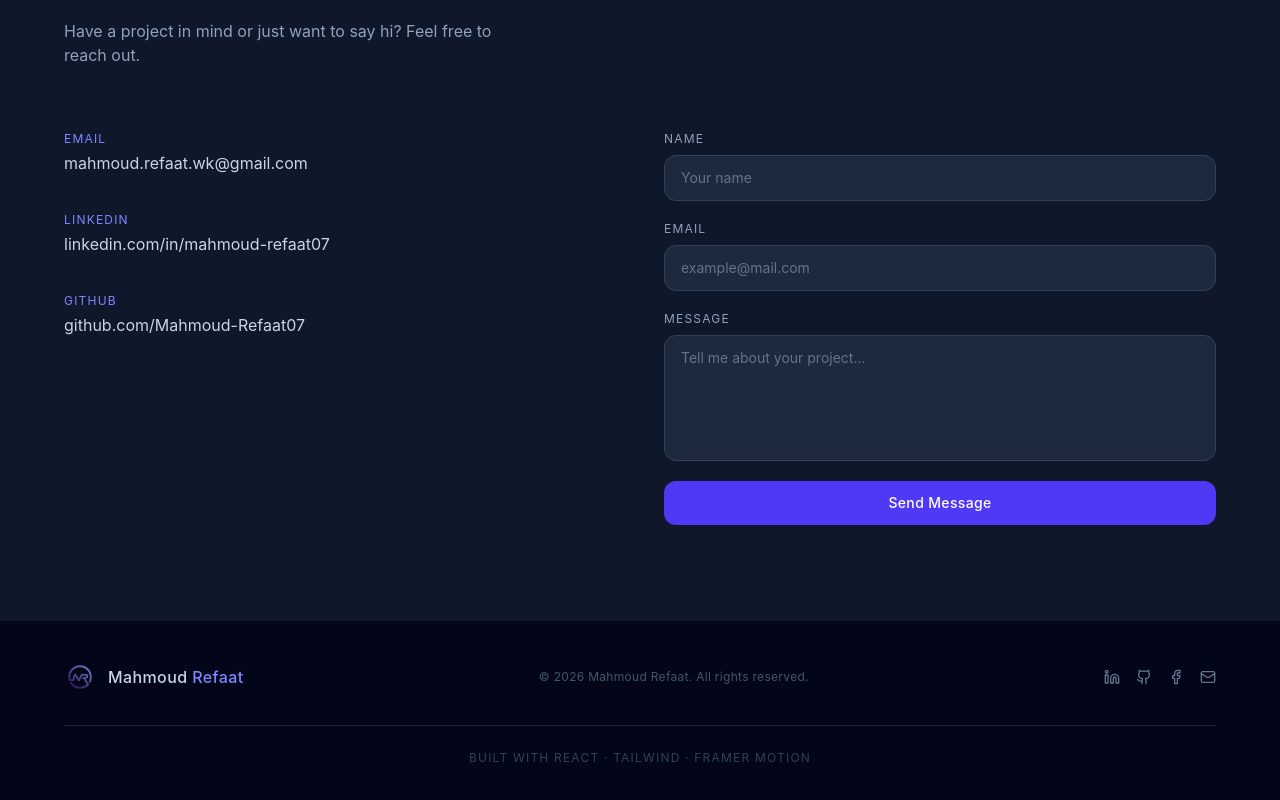
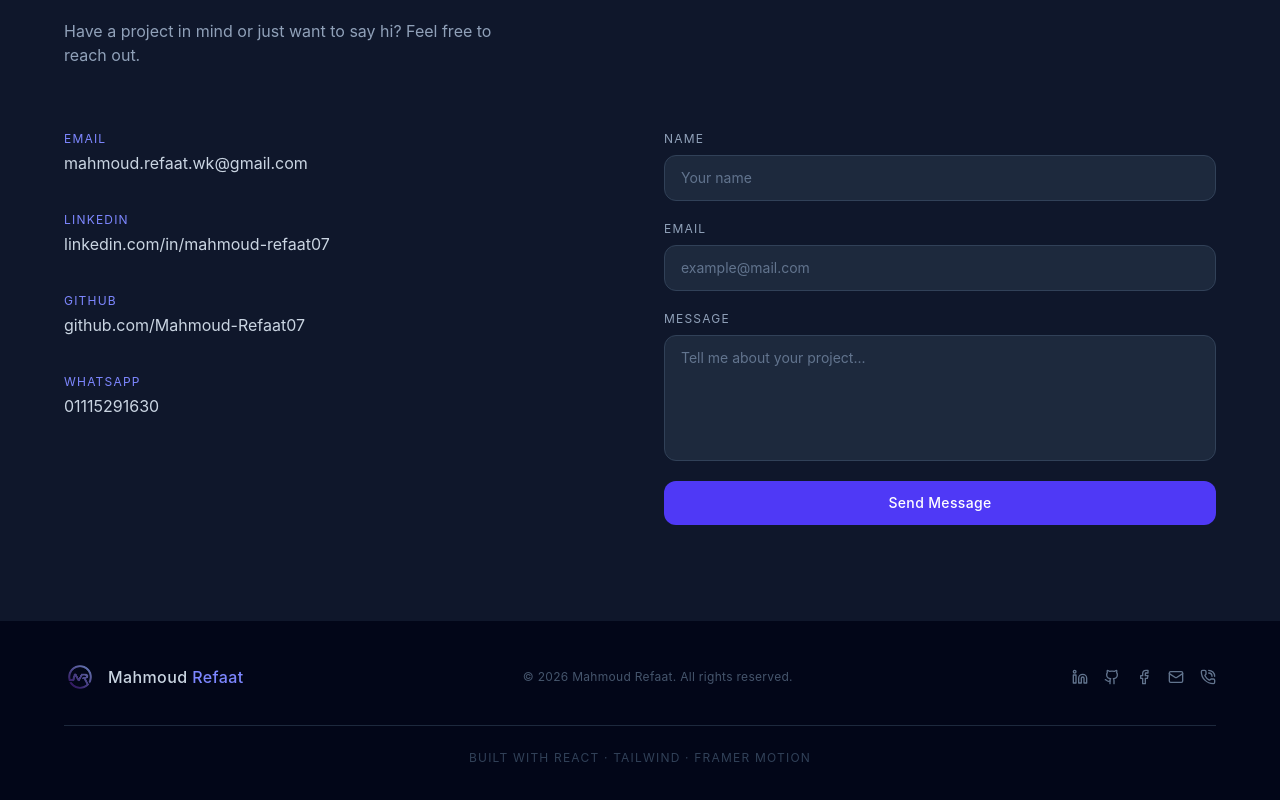
Before and after one commit to Mahmoud-Refaat07/Portfolio, a React (Vite) app: page / in a window 1280 px wide. Shown: the part 3113-3913 px from the top of the page. Built offline with nearby package versions, Linux system fonts and the light colour scheme.

Commit message:
added whatapp element at contact and footer sections

```diff
--- a/src/App.jsx
+++ b/src/App.jsx
@@ -9,6 +9,7 @@ import {
   ArrowRight,
   Mail,
   ArrowUp,
+  PhoneCall,
 } from "lucide-react";
 import { AnimatePresence, motion } from "framer-motion";
 import htmlIcon from "./assets/html.png";
@@ -504,6 +505,11 @@ const App = () => {
                   value: "github.com/Mahmoud-Refaat07",
                   href: "https://github.com/Mahmoud-Refaat07",
                 },
+                {
+                  label: "WhatsApp",
+                  value: "01115291630",
+                  href: "https://wa.me/201115291630",
+                },
               ].map(({ label, value, href }, i) => (
                 <motion.a
                   key={label}
@@ -646,6 +652,11 @@ const App = () => {
                 icon: <Mail className="w-4 h-4" />,
                 title: "Email",
               },
+              {
+                href: "https://wa.me/201115291630",
+                icon: <PhoneCall className="w-4 h-4" />,
+                title: "WhatsApp",
+              },
             ].map(({ href, icon, title }) => (
               <motion.a
                 key={title}
```
